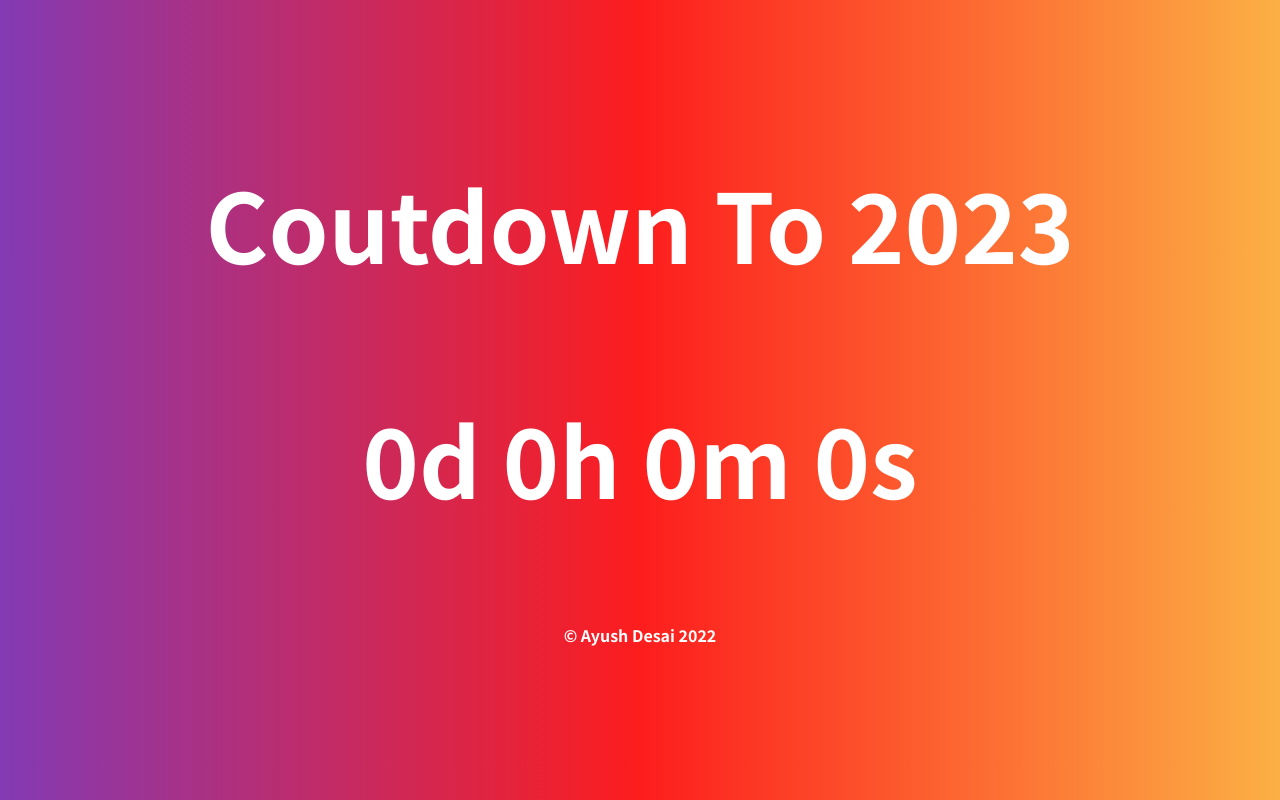
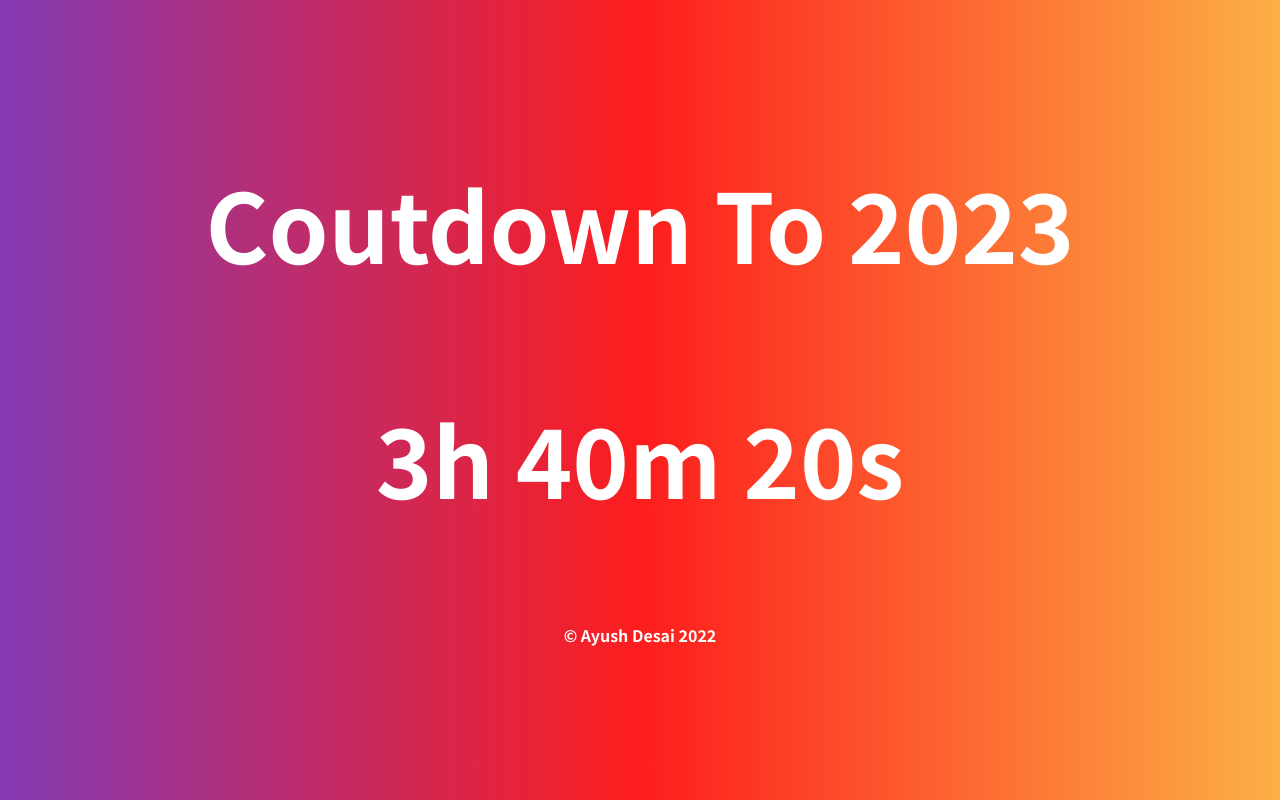
Before and after one commit to JustinByrne/CountDown-Website, a plain HTML site: page index.html in a window 1280 px wide. Drawn offline with Linux system fonts and the light colour scheme.

Commit message:
adjusted the js to hide 0s

```diff
--- a/index.html
+++ b/index.html
@@ -1,5 +1,6 @@
 <!DOCTYPE HTML>
 <html>
+
 <head>
     <title>Coutndown To 2023</title>
     <link rel="shortcut icon" href="favicon.png">
@@ -66,8 +67,9 @@ p {
     <script>
         // Set the date we're counting down to
         var countDownDate = new Date("Jan 1, 2023 00:00:00").getTime();
+
         // Update the count down every 1 second
-var x = setInterval(function() {
+        var x = setInterval(function () {
 
             // Get today's date and time
             var now = new Date().getTime();
@@ -81,16 +83,30 @@ var x = setInterval(function() {
             var minutes = Math.floor((distance % (1000 * 60 * 60)) / (1000 * 60));
             var seconds = Math.floor((distance % (1000 * 60)) / 1000);
 
-  // Output the result in an element with id="demo"
-  document.getElementById("demo").innerHTML = days + "d " + hours + "h "
-  + minutes + "m " + seconds + "s ";
+            // Output the result in an element with id="timer"
+            document.getElementById("timer").innerHTML = '';
+
+            if (days > 0) {
+                document.getElementById("timer").innerHTML += days + 'd ';
+            }
+
+            if (hours > 0) {
+                document.getElementById("timer").innerHTML += hours + 'h ';
+            }
+
+            if (minutes > 0) {
+                document.getElementById("timer").innerHTML += minutes + 'm ';
+            }
+
+            document.getElementById("timer").innerHTML += seconds + 's';
 
             // If the count down is over, write some text
             if (distance < 0) {
                 clearInterval(x);
-    document.getElementById("demo").innerHTML = "Happy New Year!";
+                document.getElementById("timer").innerHTML = "Happy New Year!";
             }
         }, 1000);
     </script>
 </body>
+
 </html>
```
Lines whose indentation alone changed are shown as unchanged.
